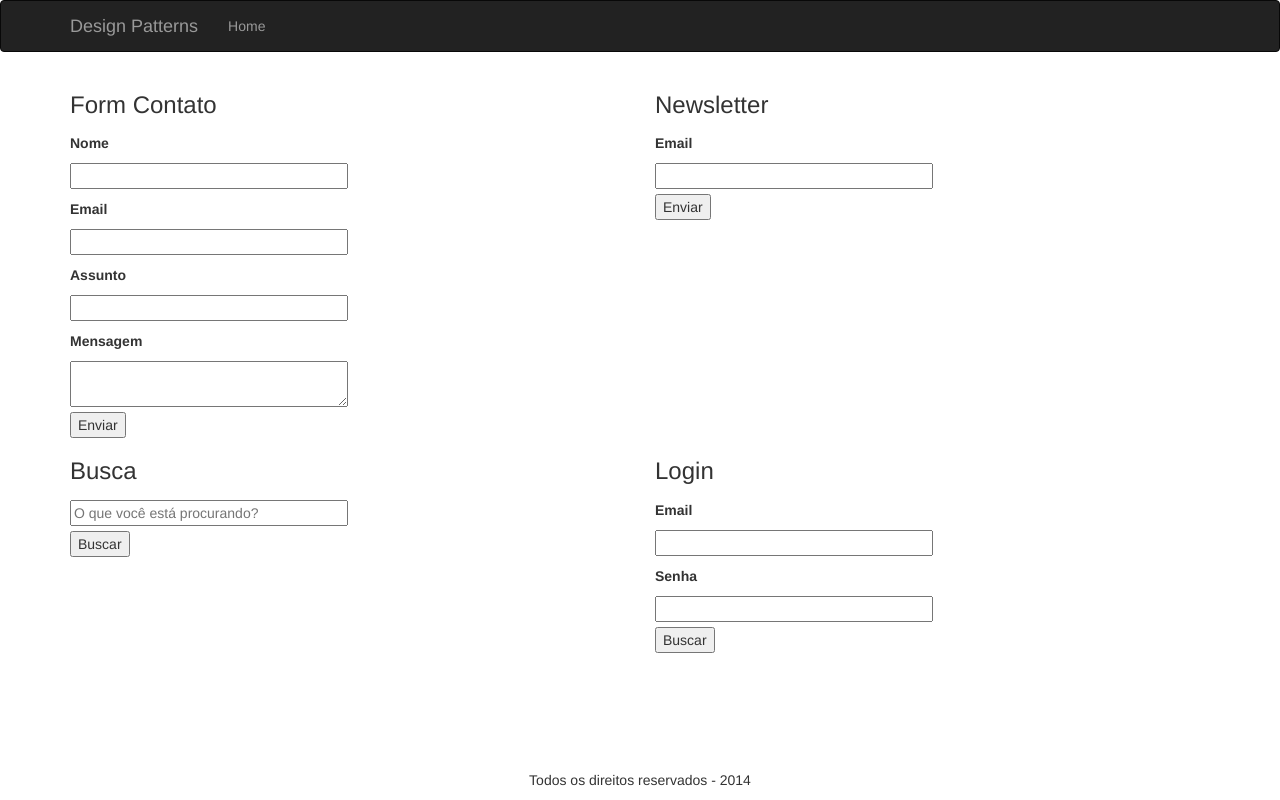
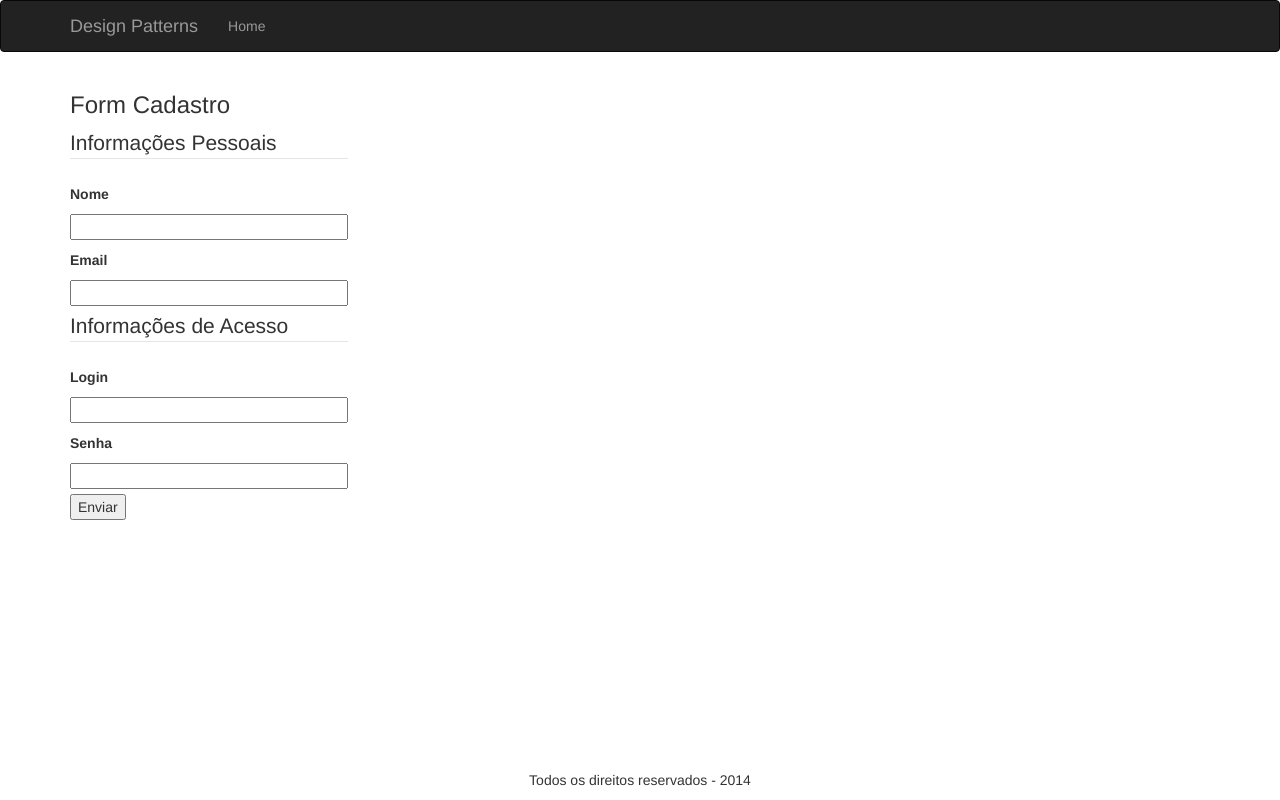
Before and after one commit to rogsilva/DesignPatterns, a PHP site: page / in a window 1280 px wide. Run offline with PHP 8.4, Linux system fonts and the light colour scheme.

Commit message:
Parte 3 - Fieldsets

```diff
--- a/public/index.php
+++ b/public/index.php
@@ -7,63 +7,36 @@ $validator = new \CODE\Form\Validator\Validator($request);
 //Form Protótipo
 $form =  new \CODE\Form\Form($validator);
 
-//Formulário de Contato
-$formContato = clone $form;
+//Formulário de Cadastro
+$formCadastro = clone $form;
+
+$fieldset1 = new \CODE\Form\Elements\Fieldset('field1', 'Informações Pessoais');
 
 $nome = new \CODE\Form\Elements\Text('nome');
 $nome->setLabel('Nome');
-$formContato->add($nome);
+$fieldset1->add($nome);
 
 $email = new \CODE\Form\Elements\Email('email');
 $email->setLabel('Email');
-$formContato->add($email);
+$fieldset1->add($email);
 
-$assunto = new CODE\Form\Elements\Text('assunto');
-$assunto->setLabel('Assunto');
-$formContato->add($assunto);
+$formCadastro->add($fieldset1);
 
-$mensagem = new CODE\Form\Elements\TextArea('mensagem');
-$mensagem->setLabel('Mensagem');
-$formContato->add($mensagem);
+$fieldset2 = new \CODE\Form\Elements\Fieldset('field2', 'Informações de Acesso');
+
+$login = new CODE\Form\Elements\Text('login');
+$login->setLabel('Login');
+$fieldset2->add($login);
+
+$pass = new CODE\Form\Elements\Password('senha');
+$pass->setLabel('Senha');
+$fieldset2->add($pass);
+
+$formCadastro->add($fieldset2);
 
 $submit = new CODE\Form\Elements\Submit('enviar', 'Enviar');
-$formContato->add($submit);
+$formCadastro->add($submit);
 
-//Formulário de Cadastro newsletter
-$formNews = clone $form;
-
-$email = new \CODE\Form\Elements\Email('email');
-$email->setLabel('Email');
-$formNews->add($email);
-
-$submit = new CODE\Form\Elements\Submit('enviar', 'Enviar');
-$formNews->add($submit);
-
-
-//Formulário de busca
-$formSearch = clone $form;
-
-$nome = new \CODE\Form\Elements\Text('term');
-$nome->setAttributes(array('placeholder'=>'O que você está procurando?'));
-$formSearch->add($nome);
-
-$submit = new CODE\Form\Elements\Submit('buscar', 'Buscar');
-$formSearch->add($submit);
-
-
-//Formulário de Login
-$formLogin = clone $form;
-
-$email = new \CODE\Form\Elements\Email('email');
-$email->setLabel('Email');
-$formLogin->add($email);
-
-$senha = new \CODE\Form\Elements\Password('senha');
-$senha->setLabel('Senha');
-$formLogin->add($senha);
-
-$submit = new CODE\Form\Elements\Submit('enviar', 'Buscar');
-$formLogin->add($submit);
 
 
 
@@ -125,37 +98,16 @@ $formLogin->add($submit);
 
     <div class="row">
         <div class="col-lg-6">
-            <h3>Form Contato</h3>
-            <?php echo $formContato->openTag();?>
+            <h3>Form Cadastro</h3>
+            <?php echo $formCadastro->openTag();?>
 
-            <?php echo $formContato->render();?>
+            <?php echo $formCadastro->createField('field1');?>
 
-            <?php echo $formContato->closeTag();?>
-        </div>
-        <div class="col-lg-6">
-            <h3>Newsletter</h3>
-            <?php echo $formNews->openTag();?>
-            <?php echo $formNews->createField('email');?>
-            <?php echo $formNews->createField('enviar');?>
-            <?php echo $formNews->closeTag();?>
-        </div>
-    </div>
+            <?php echo $formCadastro->createField('field2');?>
 
-    <div class="row">
-        <div class="col-lg-6">
-            <h3>Busca</h3>
-            <?php echo $formSearch->openTag();?>
-            <?php echo $formSearch->createField('term');?>
-            <?php echo $formSearch->createField('buscar');?>
-            <?php echo $formSearch->closeTag();?>
-        </div>
-        <div class="col-lg-6">
-            <h3>Login</h3>
-            <?php echo $formLogin->openTag();?>
-            <?php echo $formLogin->createField('email');?>
-            <?php echo $formLogin->createField('senha');?>
-            <?php echo $formLogin->createField('enviar');?>
-            <?php echo $formLogin->closeTag();?>
+            <?php echo $formCadastro->createField('enviar');?>
+
+            <?php echo $formCadastro->closeTag();?>
         </div>
     </div>
 
--- a/src/CODE/Form/Elements/AbstractElement.php
+++ b/src/CODE/Form/Elements/AbstractElement.php
@@ -70,6 +70,6 @@ abstract class AbstractElement implements ElementsInterface
         return $this;
     }
 
-
+    abstract public function add(AbstractElement $element);
 
 }
--- a/src/CODE/Form/Elements/Checkbox.php
+++ b/src/CODE/Form/Elements/Checkbox.php
@@ -38,4 +38,8 @@ class Checkbox extends AbstractElement
 
         return $tag;
     }
+
+    public function add(AbstractElement $element){
+        throw new \InvalidArgumentException('Não é possível adicionar elementos neste tipo de elemento!');
+    }
 }
--- a/src/CODE/Form/Elements/Email.php
+++ b/src/CODE/Form/Elements/Email.php
@@ -16,4 +16,8 @@ class Email extends AbstractElement
         parent::__construct("email", $name, $value);
 
     }
+
+    public function add(AbstractElement $element){
+        throw new \InvalidArgumentException('Não é possível adicionar elementos neste tipo de elemento!');
+    }
 }
--- /dev/null
+++ b/src/CODE/Form/Elements/Fieldset.php
@@ -0,0 +1,46 @@
+<?php
+/**
+ * Created by PhpStorm.
+ * User: rogerio
+ * Date: 21/08/14
+ * Time: 21:05
+ */
+
+namespace CODE\Form\Elements;
+
+
+class Fieldset extends AbstractElement
+{
+
+    private $childs = [];
+    private $legend;
+
+    public function __construct($name, $legend)
+    {
+        parent::__construct(null , $name);
+        $this->legend = $legend;
+    }
+
+    public function mount()
+    {
+        $tag = "<fieldset name=\"{$this->name}\">
+                    <legend>{$this->legend}</legend>";
+        if(count($this->childs) > 0){
+
+            foreach($this->childs as $child){
+
+                $tag.= $child->mount();
+
+            }
+
+        }
+        $tag.="</fieldset>\n";
+
+        return $tag;
+    }
+
+    public function add(AbstractElement $element){
+        $this->childs[] = $element;
+        return $this;
+    }
+}
--- a/src/CODE/Form/Elements/Hidden.php
+++ b/src/CODE/Form/Elements/Hidden.php
@@ -10,4 +10,8 @@ class Hidden extends AbstractElement
         parent::__construct("hidden", $name, $value);
 
     }
+
+    public function add(AbstractElement $element){
+        throw new \InvalidArgumentException('Não é possível adicionar elementos neste tipo de elemento!');
+    }
 }
--- a/src/CODE/Form/Elements/Password.php
+++ b/src/CODE/Form/Elements/Password.php
@@ -16,4 +16,8 @@ class Password extends AbstractElement
         parent::__construct("password", $name, $value);
 
     }
+
+    public function add(AbstractElement $element){
+        throw new \InvalidArgumentException('Não é possível adicionar elementos neste tipo de elemento!');
+    }
 }
--- a/src/CODE/Form/Elements/Radio.php
+++ b/src/CODE/Form/Elements/Radio.php
@@ -38,4 +38,8 @@ class Radio extends AbstractElement
 
         return $tag;
     }
+
+    public function add(AbstractElement $element){
+        throw new \InvalidArgumentException('Não é possível adicionar elementos neste tipo de elemento!');
+    }
 }
--- a/src/CODE/Form/Elements/Select.php
+++ b/src/CODE/Form/Elements/Select.php
@@ -48,4 +48,8 @@ class Select extends AbstractElement
 
         return $tag;
     }
+
+    public function add(AbstractElement $element){
+        throw new \InvalidArgumentException('Não é possível adicionar elementos neste tipo de elemento!');
+    }
 }
--- a/src/CODE/Form/Elements/Submit.php
+++ b/src/CODE/Form/Elements/Submit.php
@@ -16,4 +16,8 @@ class Submit extends AbstractElement
         parent::__construct("submit", $name, $value);
 
     }
+
+    public function add(AbstractElement $element){
+        throw new \InvalidArgumentException('Não é possível adicionar elementos neste tipo de elemento!');
+    }
 }
--- a/src/CODE/Form/Elements/Text.php
+++ b/src/CODE/Form/Elements/Text.php
@@ -13,4 +13,8 @@ class Text extends AbstractElement
 
     }
 
+    public function add(AbstractElement $element){
+        throw new \InvalidArgumentException('Não é possível adicionar elementos neste tipo de elemento!');
+    }
+
 }
--- a/src/CODE/Form/Elements/TextArea.php
+++ b/src/CODE/Form/Elements/TextArea.php
@@ -32,4 +32,8 @@ class TextArea extends AbstractElement
 
         return $tag;
     }
+
+    public function add(AbstractElement $element){
+        throw new \InvalidArgumentException('Não é possível adicionar elementos neste tipo de elemento!');
+    }
 }
```
Also changed, not shown: README.md.
